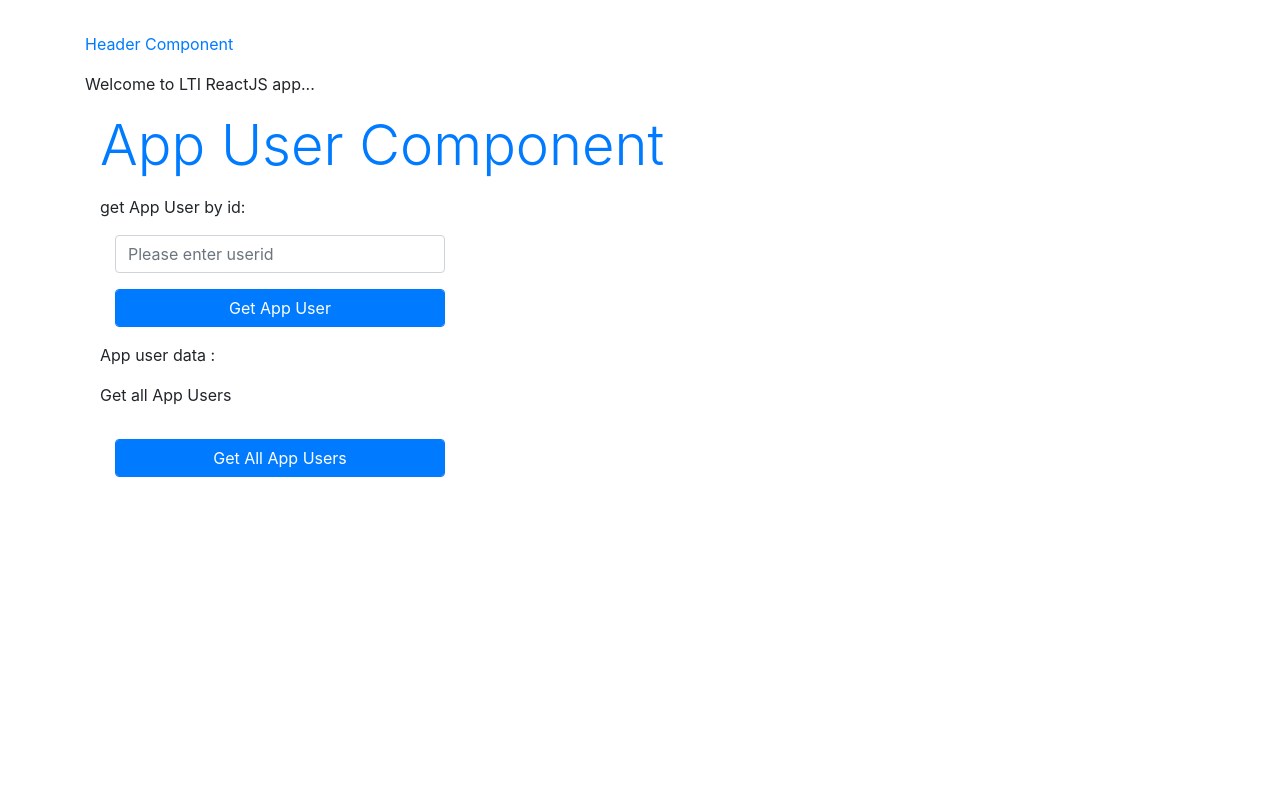
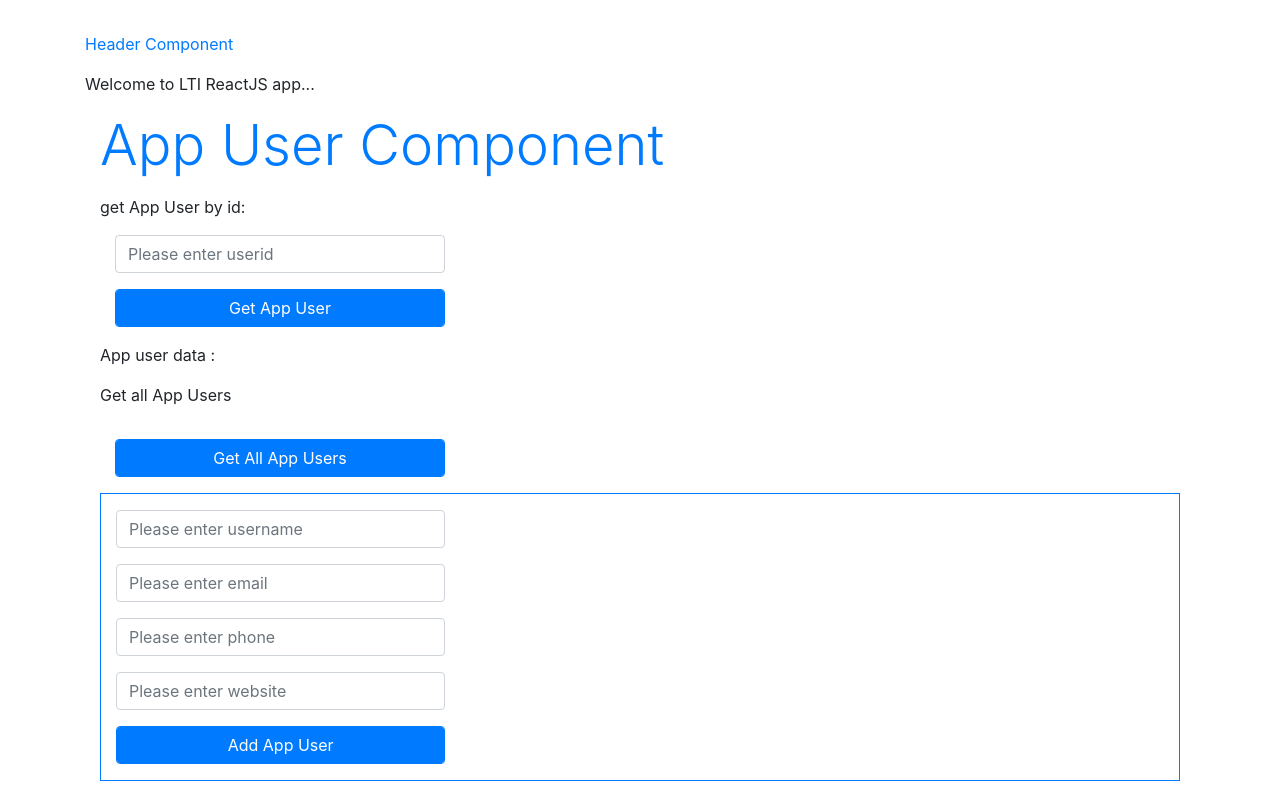
Before and after one commit to shridhar-javafsd/lti-react-demo, a React (Create React App) app: page / in a window 1280 px wide. Built offline with nearby package versions, Linux system fonts and the light colour scheme.

Commit message:
Update AppUserComp.js

```diff
--- a/src/components/AppUserComp.js
+++ b/src/components/AppUserComp.js
@@ -44,12 +44,22 @@ const AppUserComp = () => {
         console.log('submitAddAppUser');
         axios.post(`https://jsonplaceholder.typicode.com/users/`, appUserToAdd)
             .then((response) => {
-                alert('User added successfully.')
+                console.log(response.data);
+                alert(`User added successfully. ${response.data}`);
             })
             .catch((error) => {
-                alert('User could not be added');
+                console.log(error.message);
+                alert(`User could not be added ${error.message}`);
             });
         evt.preventDefault();
+    }
+
+    const handleAddAppUserChange = (evt) => {
+        console.log('handleAddAppUserChange');
+        setAppUserToAdd({
+            ...appUserToAdd,
+            [evt.target.name]: evt.target.value
+        });
     }
 
     return (
@@ -88,8 +98,23 @@ const AppUserComp = () => {
                     })}
                 </div>
             </div>
-            <div>
-                {/* Write code here  */}
+            <div className="border border-primary">
+                <div className="col-4">
+                    <form className="form form-group form-primary">
+                        <input className="form-control mt-3" type="text" id="username" name="username" value={appUserToAdd.username}
+                            onChange={handleAddAppUserChange} placeholder="Please enter username"></input>
+                        <input className="form-control mt-3" type="email" id="email" name="email" value={appUserToAdd.email}
+                            onChange={handleAddAppUserChange} placeholder="Please enter email"></input>
+                        <input className="form-control mt-3" type="number" id="phone" name="phone" value={appUserToAdd.phone}
+                            onChange={handleAddAppUserChange} placeholder="Please enter phone"></input>
+                        <input className="form-control mt-3" type="url" id="website" name="website" value={appUserToAdd.website}
+                            onChange={handleAddAppUserChange} placeholder="Please enter website"></input>
+                        <input className="form-control mt-3 btn btn-primary" type="submit" id="submit" name="submit" value="Add App User"
+                            onClick={submitAddAppUser}></input>
+                    </form>
+                </div>
+
+
             </div>
         </div>
     );
```
